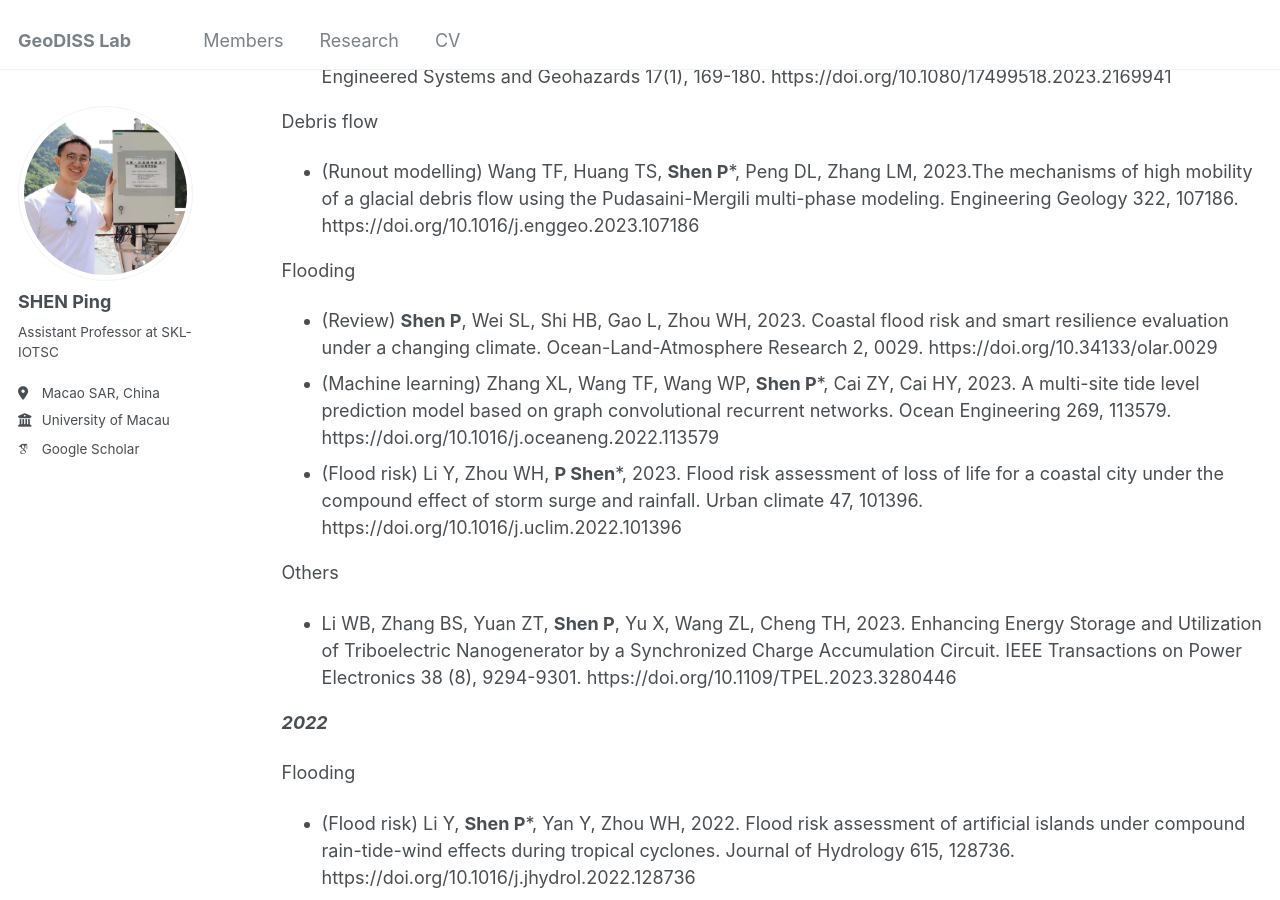
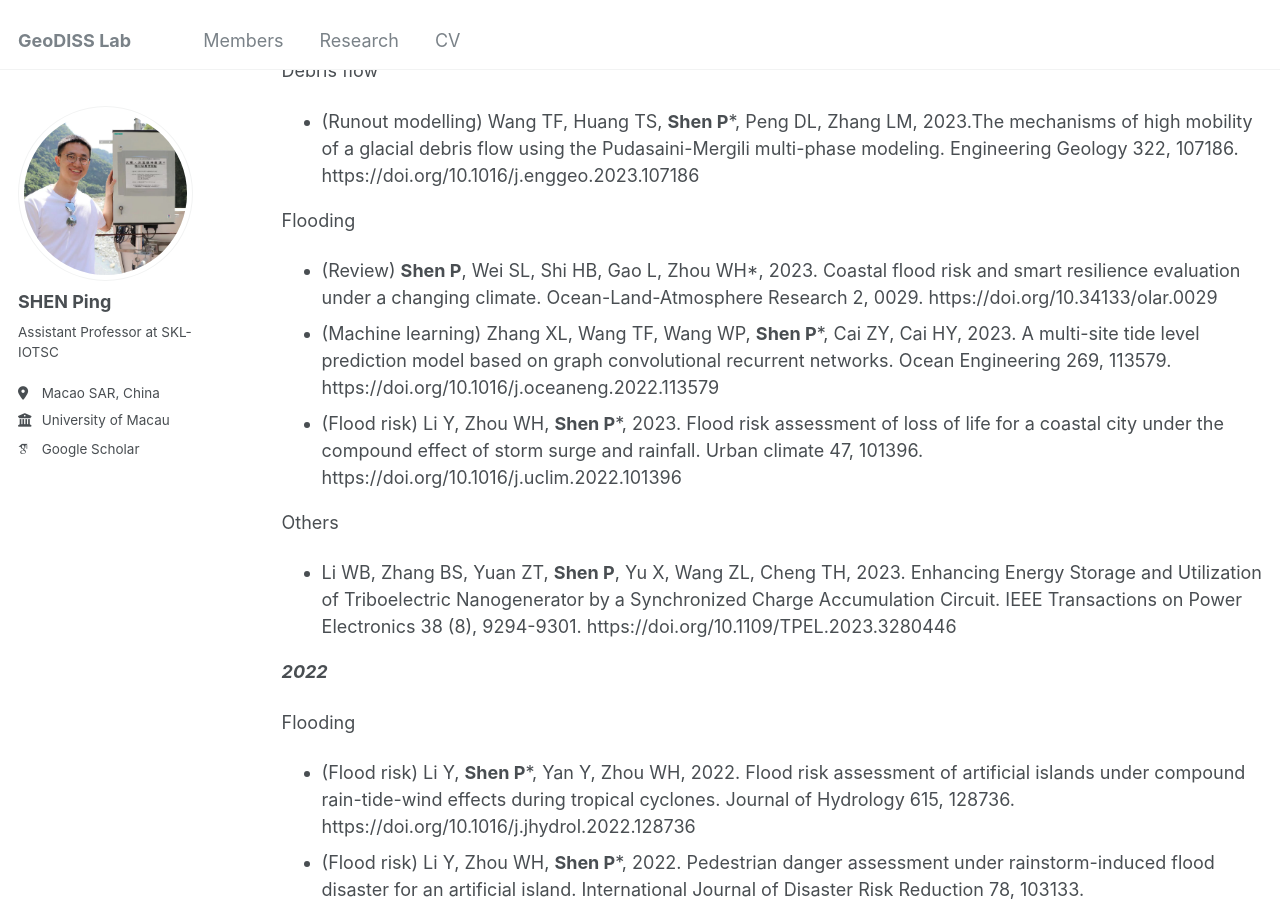
Before and after one commit to Ping-UM/Ping-UM.github.io, a Jekyll site: the page built from _pages/cv.md, in a window 1280 px wide and 900 px high, scrolled down 2535 px. Built offline with Jekyll 4.4.1, drawn with Linux system fonts in a browser that asks for light colours; some web fonts are replaced.

Commit message:
Update cv.md

```diff
--- a/_pages/cv.md
+++ b/_pages/cv.md
@@ -15,15 +15,18 @@ Education
 * Ph.D in Geotechnical Engineering, The Hong Kong University of Science and Technology, Hong Kong SAR, China (2019)
 * Bachelor in Civil Engineering, Zhejiang University, Hangzhou, China (2014)
 
+
 Work experience
 ======
 * 2019/10 – present: Assistant Professor, University of Macau, Macao SAR, China
 * 2019/04 – 2019/09: Post-doc fellow, The Hong Kong University of Science and Technology, Hong Kong SAR, China
 
+
 Teaching
 ======
 * Fall semester    CIVL1003 Statics (Undergraduate course)
 * Spring semester  CIVL7018 Landslide Risk Assessment and Mitigation (Postgraduate course)
+
 
 Fundings
 ======
@@ -71,9 +75,9 @@ Debris flow
 * (Runout modelling) Wang TF, Huang TS, **Shen P***, Peng DL, Zhang LM, 2023.The mechanisms of high mobility of a glacial debris flow using the Pudasaini-Mergili multi-phase modeling. Engineering Geology 322, 107186. https://doi.org/10.1016/j.enggeo.2023.107186
 
 Flooding
-* (Review) **Shen P**, Wei SL, Shi HB, Gao L, Zhou WH, 2023. Coastal flood risk and smart resilience evaluation under a changing climate. Ocean-Land-Atmosphere Research 2, 0029. https://doi.org/10.34133/olar.0029
+* (Review) **Shen P**, Wei SL, Shi HB, Gao L, Zhou WH*, 2023. Coastal flood risk and smart resilience evaluation under a changing climate. Ocean-Land-Atmosphere Research 2, 0029. https://doi.org/10.34133/olar.0029
 * (Machine learning) Zhang XL, Wang TF, Wang WP, **Shen P***, Cai ZY, Cai HY, 2023. A multi-site tide level prediction model based on graph convolutional recurrent networks. Ocean Engineering 269, 113579. https://doi.org/10.1016/j.oceaneng.2022.113579
-* (Flood risk) Li Y, Zhou WH, **P Shen***, 2023. Flood risk assessment of loss of life for a coastal city under the compound effect of storm surge and rainfall. Urban climate 47, 101396. https://doi.org/10.1016/j.uclim.2022.101396
+* (Flood risk) Li Y, Zhou WH, **Shen P***, 2023. Flood risk assessment of loss of life for a coastal city under the compound effect of storm surge and rainfall. Urban climate 47, 101396. https://doi.org/10.1016/j.uclim.2022.101396
 
 Others
 * Li WB, Zhang BS, Yuan ZT, **Shen P**, Yu X, Wang ZL, Cheng TH, 2023. Enhancing Energy Storage and Utilization of Triboelectric Nanogenerator by a Synchronized Charge Accumulation Circuit. IEEE Transactions on Power Electronics 38 (8), 9294-9301. https://doi.org/10.1109/TPEL.2023.3280446
```
Also changed, not shown: other parts of _pages/cv.md (+2 -1 lines).
